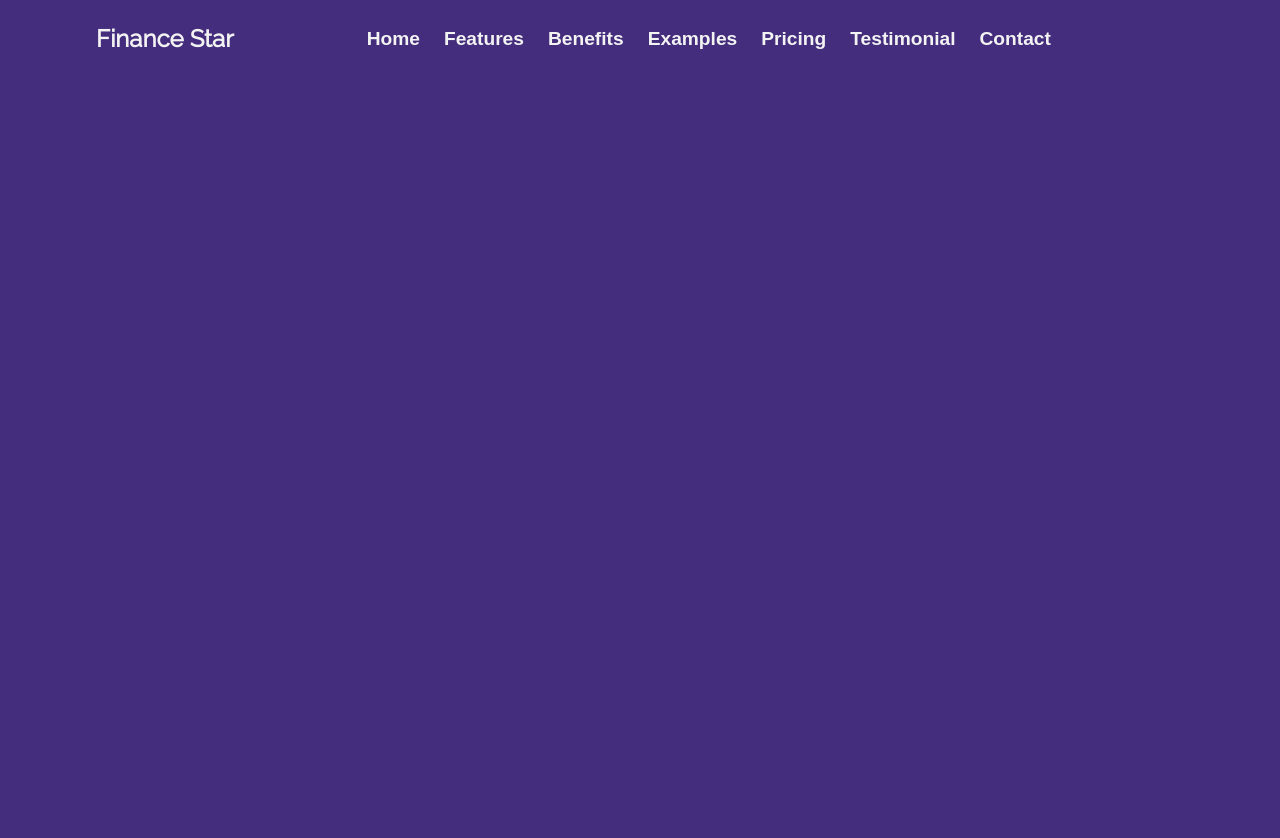
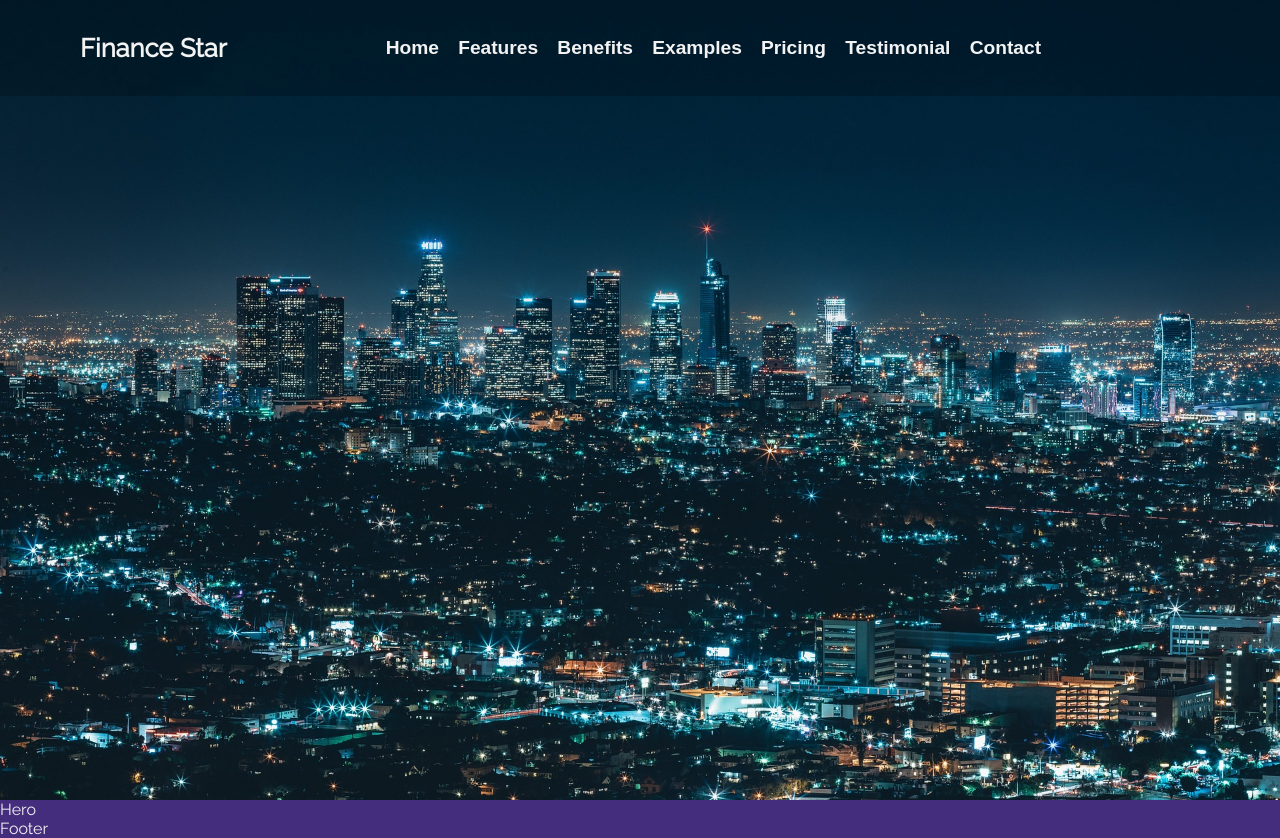
Before and after one commit to aysllanferreira/finances-app, a React (Vite) app in the folder client/: page / in a window 1280 px wide. Before the commit the page ends 800 px from the top, so only its background shows below. Built offline with nearby package versions, Linux system fonts and the light colour scheme.

Commit message:
refactor: navbar fixed and transparent

```diff
--- a/client/src/components/Hero/Hero.scss
+++ b/client/src/components/Hero/Hero.scss
@@ -1 +1,8 @@
-@use '../../styles/variables.scss'
+@use '../../styles/variables.scss';
+
+.Hero{
+  background-image: url('../../assets/images/architecture.jpg');
+  background-size: cover;
+  width: 100%;
+  height: 100vh;
+}
--- a/client/src/components/Hero/index.jsx
+++ b/client/src/components/Hero/index.jsx
@@ -3,7 +3,12 @@ import './Hero.scss';
 
 function Hero() {
   return (
-    <div>Hero</div>
+    <div>
+      <div className="Hero" id="home" />
+      <div>
+        Hero
+      </div>
+    </div>
   );
 }
 
--- a/client/src/components/Navbar/Navbar.scss
+++ b/client/src/components/Navbar/Navbar.scss
@@ -1,16 +1,24 @@
 @use '../../styles/variables.scss' as *;
 
 .Navbar {
+  position: fixed;
+  top: 0;
+  left: 50%;
+  transform: translateX(-50%);
+  width: 100%;
+  height: 6rem;
+  padding: 1rem 5rem;
   display: flex;
   justify-content: space-between;
-  padding: 1.5rem 0;
-  position: relative;
+  align-items: center;
+  background-color: rgba(0, 0, 0, 0.2);
+  z-index: 1000;
 
   &__logo {
     a {
       text-decoration: none;
       color: $text;
-      font-size: 1.5rem;
+      font-size: 1.6rem;
       font-weight: 600;
 
       &:hover {
@@ -22,7 +30,7 @@
   &__items {
     display: flex;
     list-style: none;
-    gap: 1.5rem;
+    gap: 1.2rem;
     align-items: center;
 
     li {
@@ -98,8 +106,8 @@
       background-color: $primary-shade;
       transition: all 0.5s ease-in-out;
 
-      li{
-        button{
+      li {
+        button {
           background-color: transparent;
           color: $text;
           font-size: 1.2rem;
@@ -131,8 +139,8 @@
       z-index: 1;
       transition: all 0.5s ease-in-out;
 
-      li{
-        button{
+      li {
+        button {
           background-color: transparent;
           color: $text;
           font-size: 1.2rem;
--- a/client/src/components/Navbar/index.jsx
+++ b/client/src/components/Navbar/index.jsx
@@ -16,7 +16,7 @@ const navItems = [
 function Navbar() {
   const [isMenuOpen, setIsMenuOpen] = useState(false);
   return (
-    <nav className="Navbar container">
+    <nav className="Navbar">
       <div className="Navbar__logo">
         <Link to="/">Finance Star</Link>
       </div>
--- a/client/src/pages/Home.jsx
+++ b/client/src/pages/Home.jsx
@@ -6,8 +6,8 @@ import {
   // Contact,
   // Examples,
   // Features,
-  // Footer,
-  // Hero,
+  Footer,
+  Hero,
   Navbar,
   // Pricing,
   // Testimonial,
@@ -17,6 +17,8 @@ function Home() {
   return (
     <div className="Home">
       <Navbar />
+      <Hero />
+      <Footer />
     </div>
   );
 }
```
Also changed, not shown: client/src/assets/images/architecture.jpg (added).
